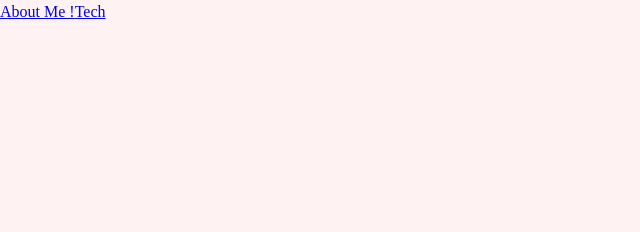
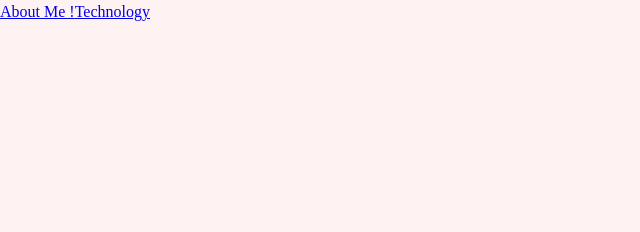
Before and after one commit to GrzegorzDokowicz/portfolio, a Gatsby site: page / in a window 1280 px wide. Shown: the top 232 px of the page, 0-640 px from the left. Built offline with nearby package versions, Linux system fonts and the light colour scheme; Gatsby itself is replaced by a stand-in of ours.

Commit message:
Added routesArray to navbar, added react-uuid for unical keys

```diff
--- a/gatsby-config.js
+++ b/gatsby-config.js
@@ -11,13 +11,6 @@ module.exports = {
             options: {
                 name: `images`,
                 path: `${__dirname}/src/images`,
-            },
-        },
-        {
-            resolve: `gatsby-source-filesystem`,
-            options: {
-                name: `views`,
-                path: `${__dirname}/src/views/`,
             },
         },
         `gatsby-transformer-sharp`,
--- a/package.json
+++ b/package.json
@@ -17,7 +17,8 @@
     "prop-types": "^15.7.2",
     "react": "^16.12.0",
     "react-dom": "^16.12.0",
-    "react-helmet": "^6.0.0"
+    "react-helmet": "^6.0.0",
+    "react-uuid": "^1.0.2"
   },
   "devDependencies": {
     "eslint-config-airbnb": "^18.1.0",
--- a/src/components/page-elements/navbar/index.js
+++ b/src/components/page-elements/navbar/index.js
@@ -1,17 +1,36 @@
 import React from 'react';
 import { AnchorLink } from 'gatsby-plugin-anchor-links';
+import uuid from 'react-uuid';
 
 import ResponsiveFullPageContainer from '../../containers/responsive-full-page-container';
 
 import './style.scss';
 
-const Navbar = () => (
-  <ResponsiveFullPageContainer className="navbar">
-    <nav>
-      <AnchorLink to="/#about" stripHash>About Me !</AnchorLink>
-      <AnchorLink to="/#technology" stripHash>Tech</AnchorLink>
-    </nav>
-  </ResponsiveFullPageContainer>
-);
+const Navbar = () => {
+  const routesArray = [{
+    path: 'about',
+    title: 'About Me !',
+  }, {
+    path: 'technology',
+    title: 'Technology',
+  },
+  ];
+
+  return (
+    <ResponsiveFullPageContainer className="navbar">
+      <nav>
+        {routesArray.map((route) => (
+          <AnchorLink
+            key={uuid()}
+            to={`/#${route.path}`}
+            stripHash
+          >
+            {route.title}
+          </AnchorLink>
+        ))}
+      </nav>
+    </ResponsiveFullPageContainer>
+  );
+};
 
 export default Navbar;
```
Also changed, not shown: 1 other file.
